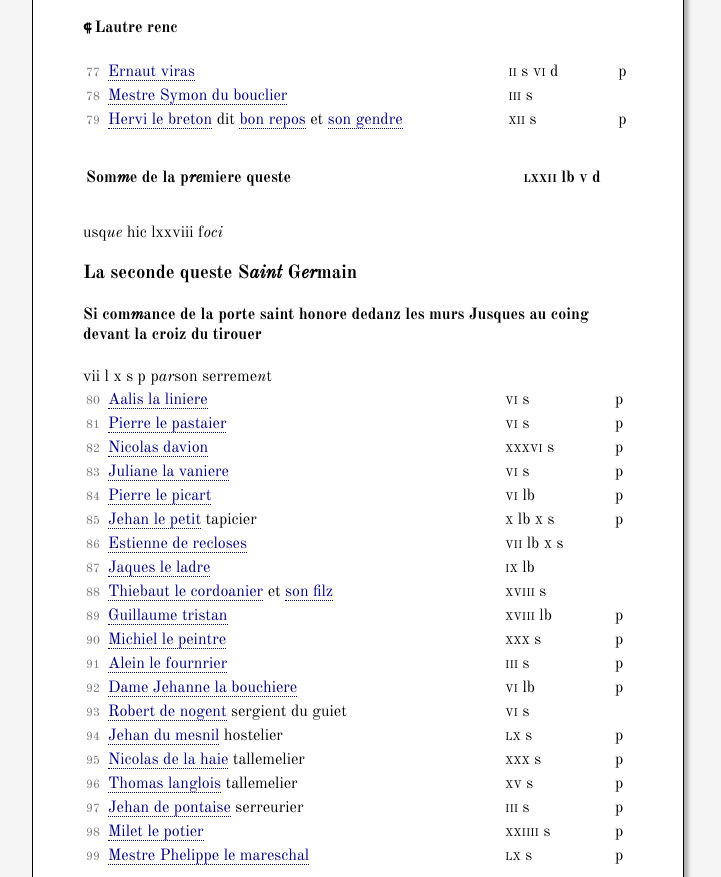
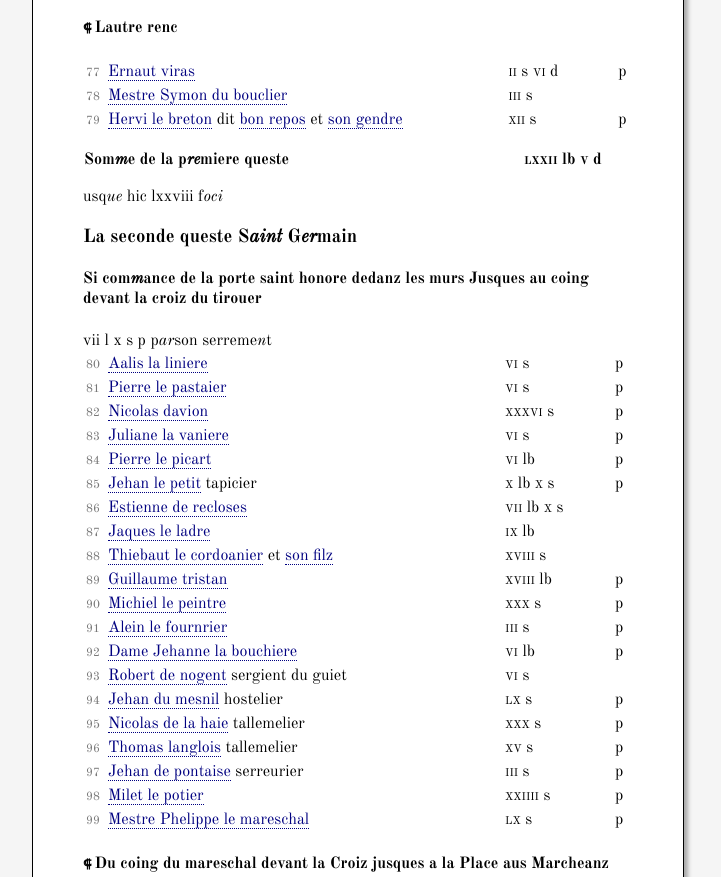
Before and after one commit to taxrolls/taxrolls.github.io, a plain HTML site: page html/roll_1313.html in a window 1280 px wide. Shown: the part 3320-4197 px from the top of the page, without its empty margins (282-1003 px from the left). Drawn offline with nearby package versions, Linux system fonts and the light colour scheme; a web font is replaced by a local one.

Commit message:
Minor css table update

```diff
--- a/enc.css
+++ b/enc.css
@@ -56,13 +56,6 @@
             padding: 0 20px;
         }
 
-
-        .sum {
-            font-weight: bold;
-            padding: 1em 0;
-        }
-
-
         .num {
             font-variant: small-caps;
         /*    font-size: 80%;*/
@@ -109,6 +102,12 @@
 
         td.table_amount {
             width: 20%;
+        }
+
+        table.sum {
+            font-weight: bold;
+            margin: 1em 0;
+            border-spacing: 0;
         }
 
 
```
